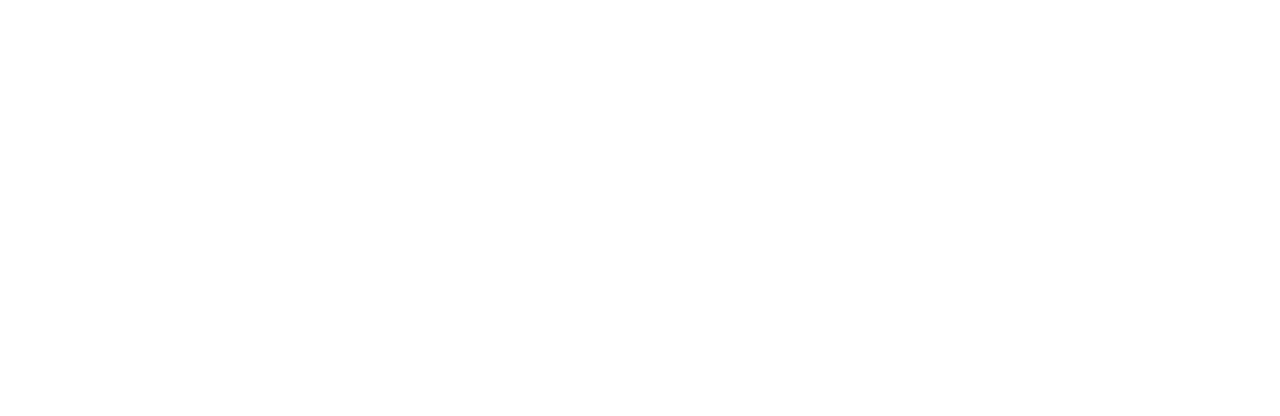
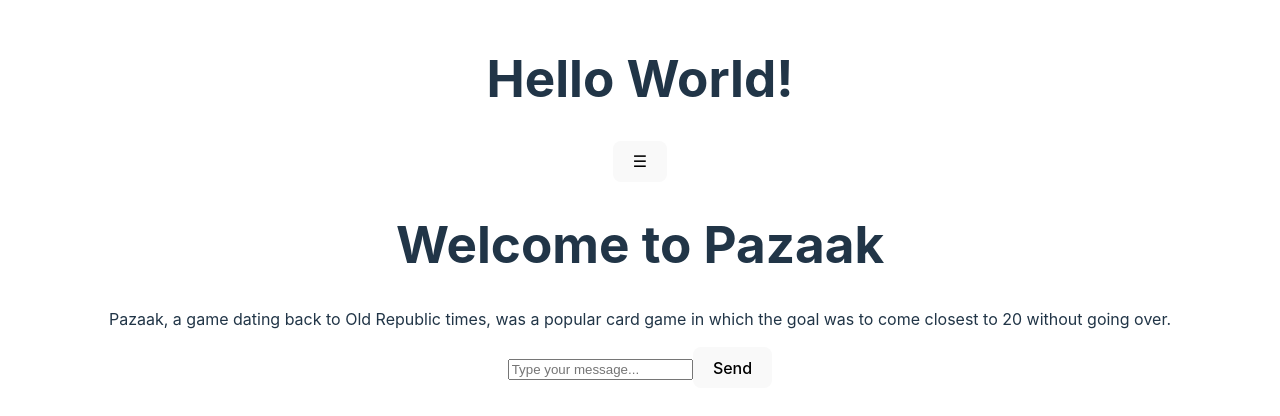
Before and after one commit to abasile1-tech/PazaakPadawan, a React (Vite) app in the folder client/: page / in a window 1280 px wide. Shown: the part 198-614 px from the top of the page. Built offline with nearby package versions, Linux system fonts and the light colour scheme.

Commit message:
commented out css

```diff
--- a/client/src/App.tsx
+++ b/client/src/App.tsx
@@ -1,11 +1,22 @@
 import './App.css';
-import React from 'react';
-import ReactDOM from 'react-dom';
-import HomePage from './HomePage';
 // import WebSocketClient from './services/WebSocketService';
+import { BrowserRouter as Router, Routes, Route } from 'react-router-dom';
+import HomePage from './components/HomePage';
+import Chat from './components/Chat';
 
 function App() {
-  return <>{/* <WebSocketClient /> */}</>;
+  return (
+    <>
+      <h1>Hello World!</h1>
+      {/* <WebSocketClient /> */}
+      <Router>
+        <Routes>
+          <Route path="/" element={<HomePage />} />
+          <Route path="/Chat" element={<Chat />} />
+        </Routes>
+      </Router>
+    </>
+  );
 }
 
 export default App;
--- a/client/src/components/HomePage.tsx
+++ b/client/src/components/HomePage.tsx
@@ -1,6 +1,6 @@
 import React, { useState } from 'react';
 import { Link } from 'react-router-dom';
-import './HomePage.css';
+// import './HomePage.css';
 import Chat from './Chat';
 
 function HomePage() {
```
